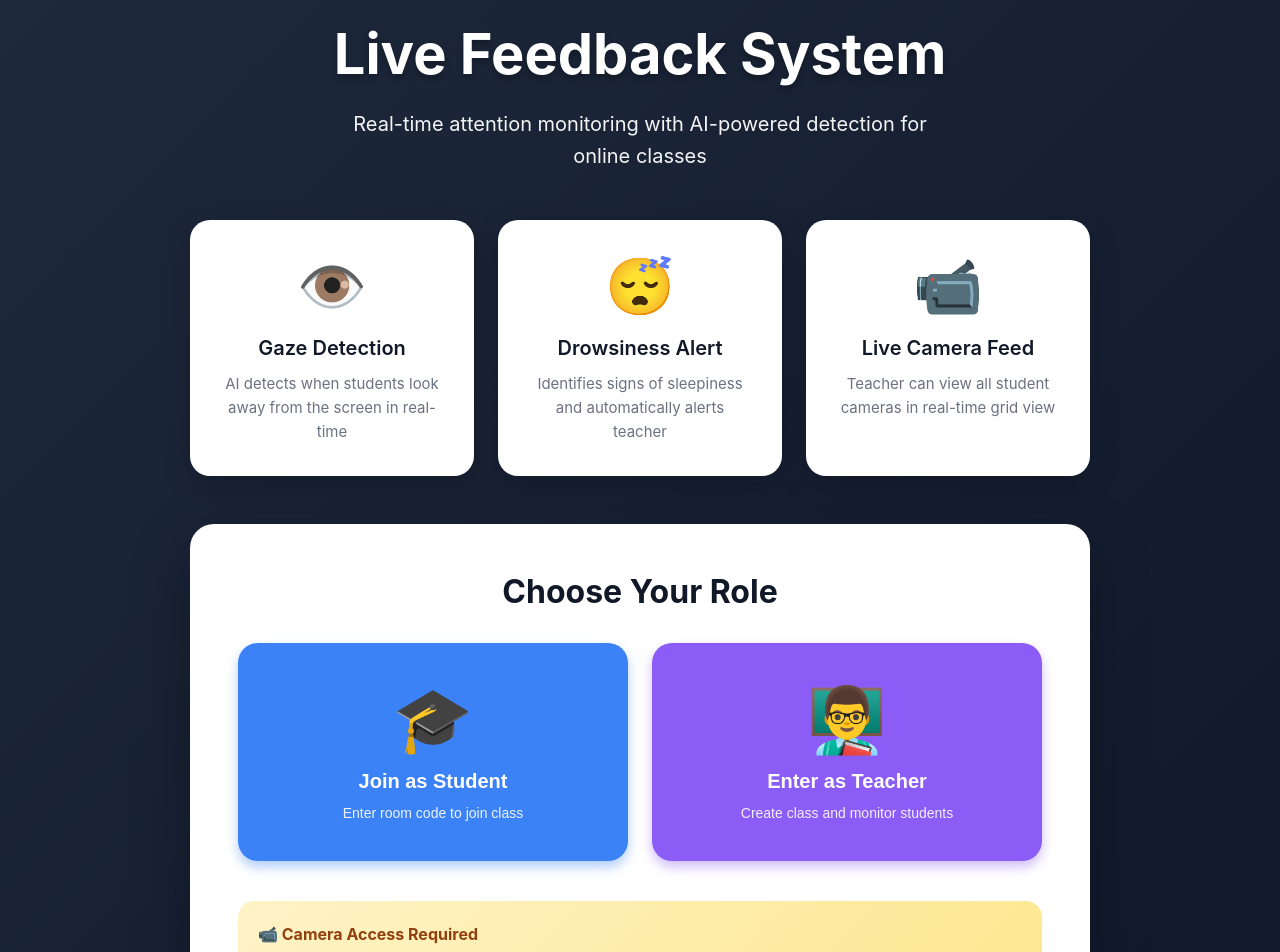
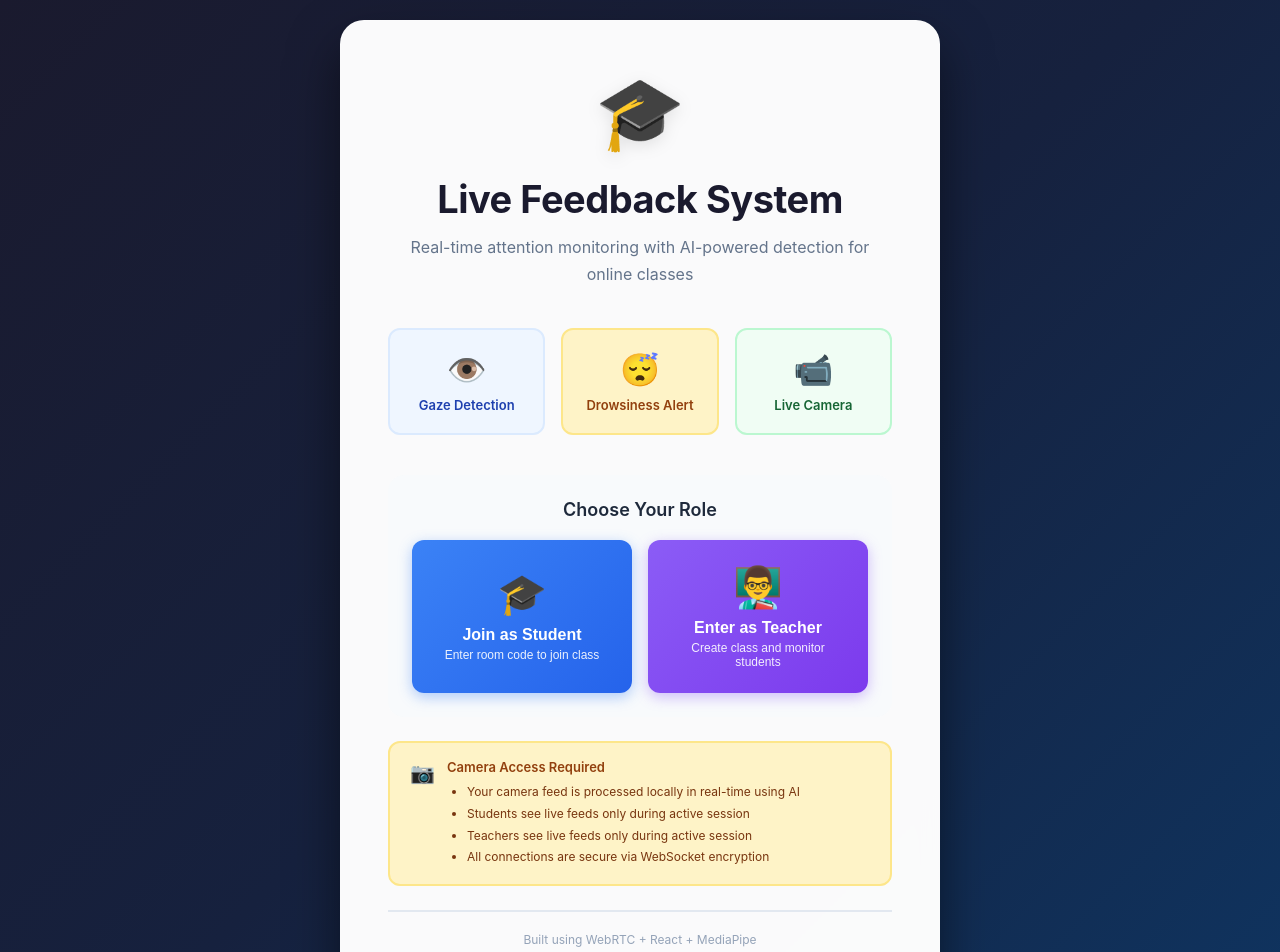
Before and after one commit to vagkilaru-hub/live-frontend, a React (Vite) app: page / in a window 1280 px wide. Shown: the top 952 px of the page. Built offline with nearby package versions, Linux system fonts and the light colour scheme; no server answers.

Commit message:
Professional mixed color UI + WebRTC audio

```diff
--- a/src/pages/HomePage.jsx
+++ b/src/pages/HomePage.jsx
@@ -6,219 +6,237 @@ export default function HomePage() {
   return (
     <div style={{
       minHeight: '100vh',
-            background: 'linear-gradient(135deg, #1e293b 0%, #0f172a 100%)',
+      background: 'linear-gradient(135deg, #1a1a2e 0%, #16213e 50%, #0f3460 100%)',
       display: 'flex',
       alignItems: 'center',
       justifyContent: 'center',
       padding: '20px',
     }}>
-            <div style={{ maxWidth: '900px', width: '100%', textAlign: 'center' }}>
-                {/* Title */}
-                <div style={{ marginBottom: '48px' }}>
+      <div style={{
+        backgroundColor: 'rgba(255, 255, 255, 0.98)',
+        borderRadius: '24px',
+        padding: '48px',
+        maxWidth: '600px',
+        width: '100%',
+        boxShadow: '0 25px 50px rgba(0, 0, 0, 0.5)',
+        backdropFilter: 'blur(10px)',
+      }}>
+        <div style={{
+          fontSize: '72px',
+          marginBottom: '20px',
+          textAlign: 'center',
+          filter: 'drop-shadow(0 4px 8px rgba(0,0,0,0.1))',
+        }}>
+          🎓
+        </div>
+
         <h1 style={{
-                        fontSize: '56px',
+          fontSize: '38px',
           fontWeight: 'bold',
-                        color: 'white',
-                        marginBottom: '20px',
-                        textShadow: '0 4px 6px rgba(0, 0, 0, 0.3)',
+          color: '#1a1a2e',
+          marginBottom: '12px',
+          textAlign: 'center',
+          letterSpacing: '-0.5px',
         }}>
           Live Feedback System
         </h1>
+
         <p style={{
-                        fontSize: '20px',
-                        color: 'rgba(255, 255, 255, 0.95)',
-                        maxWidth: '600px',
-                        margin: '0 auto',
-                        lineHeight: '1.6',
+          fontSize: '16px',
+          color: '#64748b',
+          marginBottom: '40px',
+          lineHeight: '1.7',
+          textAlign: 'center',
         }}>
           Real-time attention monitoring with AI-powered detection for online classes
         </p>
-                </div>
 
         {/* Feature Cards */}
         <div style={{
           display: 'grid',
-                    gridTemplateColumns: 'repeat(auto-fit, minmax(280px, 1fr))',
-                    gap: '24px',
-                    marginBottom: '48px',
+          gridTemplateColumns: 'repeat(3, 1fr)',
+          gap: '16px',
+          marginBottom: '40px',
         }}>
           <div style={{
-                        backgroundColor: 'white',
-                        padding: '32px',
-                        borderRadius: '20px',
-                        boxShadow: '0 10px 30px rgba(0, 0, 0, 0.2)',
+            padding: '20px 12px',
+            backgroundColor: '#eff6ff',
+            borderRadius: '12px',
+            textAlign: 'center',
+            border: '2px solid #dbeafe',
           }}>
-                        <div style={{ fontSize: '56px', marginBottom: '16px' }}>👁️</div>
-                        <h3 style={{ fontSize: '20px', fontWeight: '600', marginBottom: '12px', color: '#111827' }}>
+            <div style={{ fontSize: '32px', marginBottom: '8px' }}>👁️</div>
+            <div style={{ fontSize: '13px', fontWeight: '600', color: '#1e40af' }}>
               Gaze Detection
-                        </h3>
-                        <p style={{ fontSize: '15px', color: '#6b7280', lineHeight: '1.6' }}>
-                            AI detects when students look away from the screen in real-time
-                        </p>
+            </div>
           </div>
 
           <div style={{
-                        backgroundColor: 'white',
-                        padding: '32px',
-                        borderRadius: '20px',
-                        boxShadow: '0 10px 30px rgba(0, 0, 0, 0.2)',
+            padding: '20px 12px',
+            backgroundColor: '#fef3c7',
+            borderRadius: '12px',
+            textAlign: 'center',
+            border: '2px solid #fde68a',
           }}>
-                        <div style={{ fontSize: '56px', marginBottom: '16px' }}>😴</div>
-                        <h3 style={{ fontSize: '20px', fontWeight: '600', marginBottom: '12px', color: '#111827' }}>
+            <div style={{ fontSize: '32px', marginBottom: '8px' }}>😴</div>
+            <div style={{ fontSize: '13px', fontWeight: '600', color: '#92400e' }}>
               Drowsiness Alert
-                        </h3>
-                        <p style={{ fontSize: '15px', color: '#6b7280', lineHeight: '1.6' }}>
-                            Identifies signs of sleepiness and automatically alerts teacher
-                        </p>
+            </div>
           </div>
 
           <div style={{
-                        backgroundColor: 'white',
-                        padding: '32px',
-                        borderRadius: '20px',
-                        boxShadow: '0 10px 30px rgba(0, 0, 0, 0.2)',
+            padding: '20px 12px',
+            backgroundColor: '#f0fdf4',
+            borderRadius: '12px',
+            textAlign: 'center',
+            border: '2px solid #bbf7d0',
           }}>
-                        <div style={{ fontSize: '56px', marginBottom: '16px' }}>📹</div>
-                        <h3 style={{ fontSize: '20px', fontWeight: '600', marginBottom: '12px', color: '#111827' }}>
-                            Live Camera Feed
-                        </h3>
-                        <p style={{ fontSize: '15px', color: '#6b7280', lineHeight: '1.6' }}>
-                            Teacher can view all student cameras in real-time grid view
-                        </p>
+            <div style={{ fontSize: '32px', marginBottom: '8px' }}>📹</div>
+            <div style={{ fontSize: '13px', fontWeight: '600', color: '#166534' }}>
+              Live Camera
+            </div>
           </div>
         </div>
 
         {/* Role Selection */}
         <div style={{
-                    backgroundColor: 'white',
-                    padding: '48px',
-                    borderRadius: '24px',
-                    boxShadow: '0 20px 60px rgba(0, 0, 0, 0.3)',
+          backgroundColor: '#f8fafc',
+          padding: '24px',
+          borderRadius: '16px',
+          marginBottom: '24px',
         }}>
-                    <h2 style={{
-                        fontSize: '32px',
-                        fontWeight: '700',
-                        marginBottom: '32px',
-                        color: '#111827',
+          <h3 style={{
+            fontSize: '18px',
+            fontWeight: '600',
+            color: '#1e293b',
+            marginBottom: '20px',
+            textAlign: 'center',
           }}>
             Choose Your Role
-                    </h2>
+          </h3>
 
           <div style={{
             display: 'grid',
-                        gridTemplateColumns: 'repeat(auto-fit, minmax(250px, 1fr))',
-                        gap: '24px',
+            gridTemplateColumns: '1fr 1fr',
+            gap: '16px',
           }}>
-                        {/* STUDENT BUTTON */}
+            {/* Student Button */}
             <button
               onClick={() => navigate('/student')}
               style={{
-                                padding: '40px 32px',
-                                backgroundColor: '#3b82f6',
+                padding: '24px 20px',
+                background: 'linear-gradient(135deg, #3b82f6 0%, #2563eb 100%)',
                 color: 'white',
                 border: 'none',
-                                borderRadius: '20px',
+                borderRadius: '12px',
                 cursor: 'pointer',
-                                fontSize: '20px',
-                                fontWeight: '700',
                 transition: 'all 0.3s ease',
-                                boxShadow: '0 6px 12px rgba(59, 130, 246, 0.4)',
+                boxShadow: '0 4px 14px rgba(59, 130, 246, 0.4)',
               }}
-                            onMouseEnter={(e) => {
-                                e.target.style.backgroundColor = '#2563eb';
-                                e.target.style.transform = 'translateY(-6px)';
-                                e.target.style.boxShadow = '0 12px 24px rgba(59, 130, 246, 0.5)';
+              onMouseOver={(e) => {
+                e.target.style.transform = 'translateY(-4px)';
+                e.target.style.boxShadow = '0 8px 24px rgba(59, 130, 246, 0.5)';
               }}
-                            onMouseLeave={(e) => {
-                                e.target.style.backgroundColor = '#3b82f6';
+              onMouseOut={(e) => {
                 e.target.style.transform = 'translateY(0)';
-                                e.target.style.boxShadow = '0 6px 12px rgba(59, 130, 246, 0.4)';
+                e.target.style.boxShadow = '0 4px 14px rgba(59, 130, 246, 0.4)';
               }}
             >
-                            <div style={{ fontSize: '64px', marginBottom: '12px' }}>🎓</div>
-                            <div>Join as Student</div>
-                            <div style={{
-                                fontSize: '14px',
-                                fontWeight: '400',
-                                marginTop: '12px',
-                                opacity: 0.9,
-                            }}>
+              <div style={{ fontSize: '40px', marginBottom: '8px' }}>🎓</div>
+              <div style={{ fontSize: '16px', fontWeight: '600', marginBottom: '4px' }}>
+                Join as Student
+              </div>
+              <div style={{ fontSize: '12px', opacity: 0.9 }}>
                 Enter room code to join class
               </div>
             </button>
 
-                        {/* TEACHER BUTTON */}
+            {/* Teacher Button */}
             <button
               onClick={() => navigate('/teacher')}
               style={{
-                                padding: '40px 32px',
-                                backgroundColor: '#8b5cf6',
+                padding: '24px 20px',
+                background: 'linear-gradient(135deg, #8b5cf6 0%, #7c3aed 100%)',
                 color: 'white',
                 border: 'none',
-                                borderRadius: '20px',
+                borderRadius: '12px',
                 cursor: 'pointer',
-                                fontSize: '20px',
-                                fontWeight: '700',
                 transition: 'all 0.3s ease',
-                                boxShadow: '0 6px 12px rgba(139, 92, 246, 0.4)',
+                boxShadow: '0 4px 14px rgba(139, 92, 246, 0.4)',
               }}
-                            onMouseEnter={(e) => {
-                                e.target.style.backgroundColor = '#7c3aed';
-                                e.target.style.transform = 'translateY(-6px)';
-                                e.target.style.boxShadow = '0 12px 24px rgba(139, 92, 246, 0.5)';
+              onMouseOver={(e) => {
+                e.target.style.transform = 'translateY(-4px)';
+                e.target.style.boxShadow = '0 8px 24px rgba(139, 92, 246, 0.5)';
               }}
-                            onMouseLeave={(e) => {
-                                e.target.style.backgroundColor = '#8b5cf6';
+              onMouseOut={(e) => {
                 e.target.style.transform = 'translateY(0)';
-                                e.target.style.boxShadow = '0 6px 12px rgba(139, 92, 246, 0.4)';
+                e.target.style.boxShadow = '0 4px 14px rgba(139, 92, 246, 0.4)';
               }}
             >
-                            <div style={{ fontSize: '64px', marginBottom: '12px' }}>👨‍🏫</div>
-                            <div>Enter as Teacher</div>
-                            <div style={{
-                                fontSize: '14px',
-                                fontWeight: '400',
-                                marginTop: '12px',
-                                opacity: 0.9,
-                            }}>
+              <div style={{ fontSize: '40px', marginBottom: '8px' }}>👨‍🏫</div>
+              <div style={{ fontSize: '16px', fontWeight: '600', marginBottom: '4px' }}>
+                Enter as Teacher
+              </div>
+              <div style={{ fontSize: '12px', opacity: 0.9 }}>
                 Create class and monitor students
               </div>
             </button>
           </div>
+        </div>
 
-                    {/* Important Note */}
+        {/* Camera Notice */}
         <div style={{
-                        marginTop: '40px',
-                        padding: '20px',
-                        background: 'linear-gradient(135deg, #fef3c7 0%, #fde68a 100%)',
-                        borderRadius: '16px',
-                        fontSize: '15px',
+          padding: '16px 20px',
+          backgroundColor: '#fef3c7',
+          borderRadius: '12px',
+          border: '2px solid #fde68a',
+          display: 'flex',
+          alignItems: 'flex-start',
+          gap: '12px',
+        }}>
+          <div style={{ fontSize: '20px', marginTop: '2px' }}>📷</div>
+          <div>
+            <div style={{
+              fontSize: '13px',
+              fontWeight: '600',
               color: '#92400e',
-                        lineHeight: '1.7',
-                        textAlign: 'left',
+              marginBottom: '6px',
             }}>
-                        <div style={{ fontWeight: '700', marginBottom: '8px', fontSize: '16px' }}>
-                            📹 Camera Access Required
+              Camera Access Required
             </div>
-                        <div>
-                            • Your camera feed is processed locally in real-time using AI<br />
-                            • No video is recorded or stored on any server<br />
-                            • Teachers see live feeds only during active session<br />
-                            • All connections are secure via WebSocket encryption
-                        </div>
+            <ul style={{
+              fontSize: '12px',
+              color: '#78350f',
+              margin: 0,
+              paddingLeft: '20px',
+              lineHeight: '1.8',
+            }}>
+              <li>Your camera feed is processed locally in real-time using AI</li>
+              <li>Students see live feeds only during active session</li>
+              <li>Teachers see live feeds only during active session</li>
+              <li>All connections are secure via WebSocket encryption</li>
+            </ul>
           </div>
         </div>
 
         {/* Footer */}
         <div style={{
-                    marginTop: '40px',
-                    color: 'rgba(255, 255, 255, 0.8)',
-                    fontSize: '14px',
+          marginTop: '24px',
+          paddingTop: '20px',
+          borderTop: '2px solid #e2e8f0',
+          textAlign: 'center',
         }}>
-                    <div style={{ marginBottom: '8px' }}>
-                        Built with ❤️ using FastAPI + React + MediaPipe
+          <div style={{
+            fontSize: '12px',
+            color: '#94a3b8',
+            marginBottom: '8px',
+          }}>
+            Built using WebRTC + React + MediaPipe
           </div>
-                    <div>
+          <div style={{
+            fontSize: '11px',
+            color: '#cbd5e1',
+          }}>
             Real-time AI Detection • Live Streaming • Instant Alerts
           </div>
         </div>
--- a/src/pages/TeacherPage.jsx
+++ b/src/pages/TeacherPage.jsx
@@ -249,7 +249,7 @@ export default function TeacherPage() {
   return (
     <div style={{
       minHeight: '100vh',
-      background: 'linear-gradient(135deg, #667eea 0%, #764ba2 100%)',
+      bbackground: 'linear-gradient(135deg, #1e293b 0%, #334155 50%, #475569 100%)',
       padding: '20px',
     }}>
       {/* Header */}
```
Lines whose indentation alone changed are shown as unchanged.
